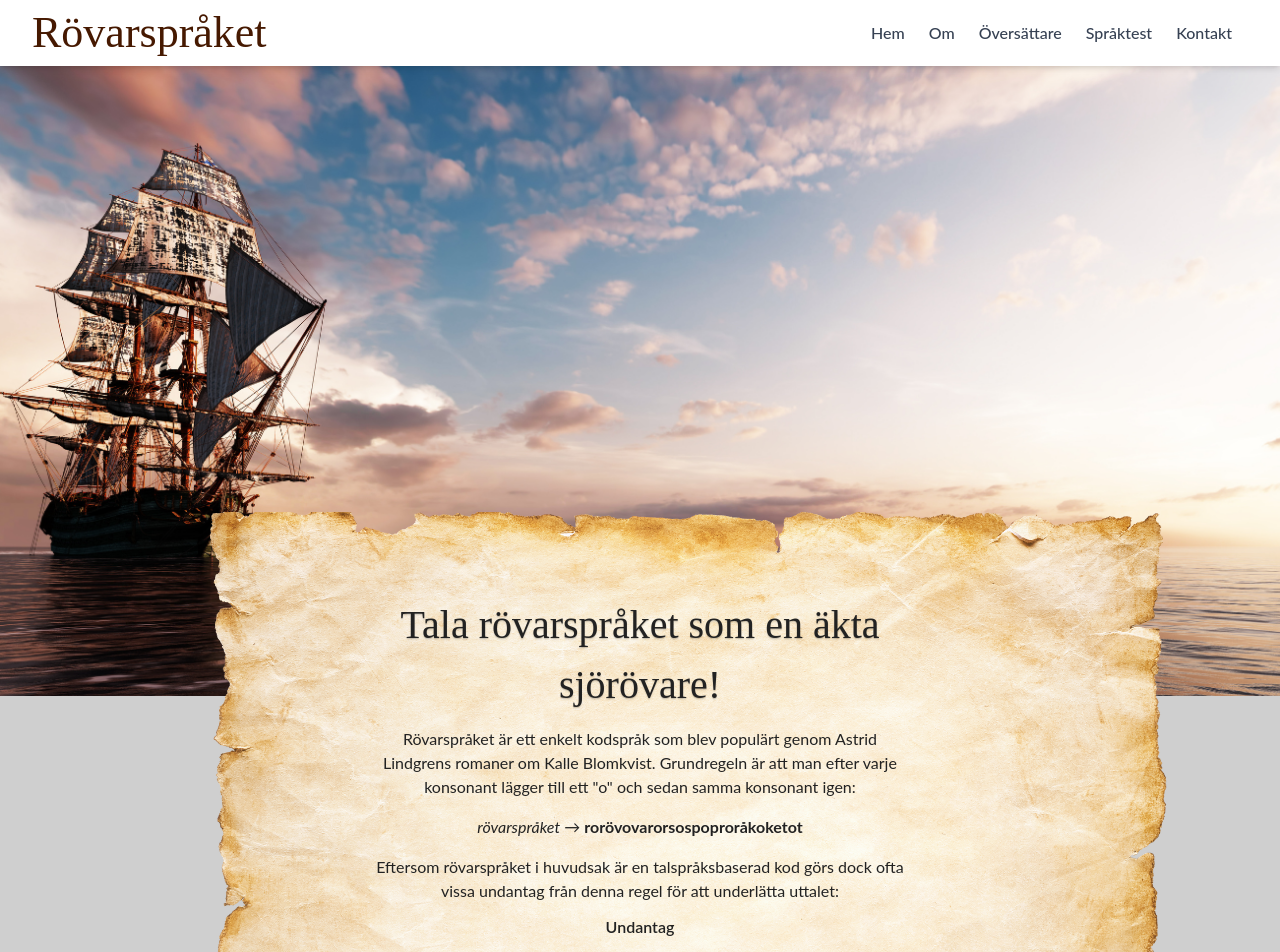
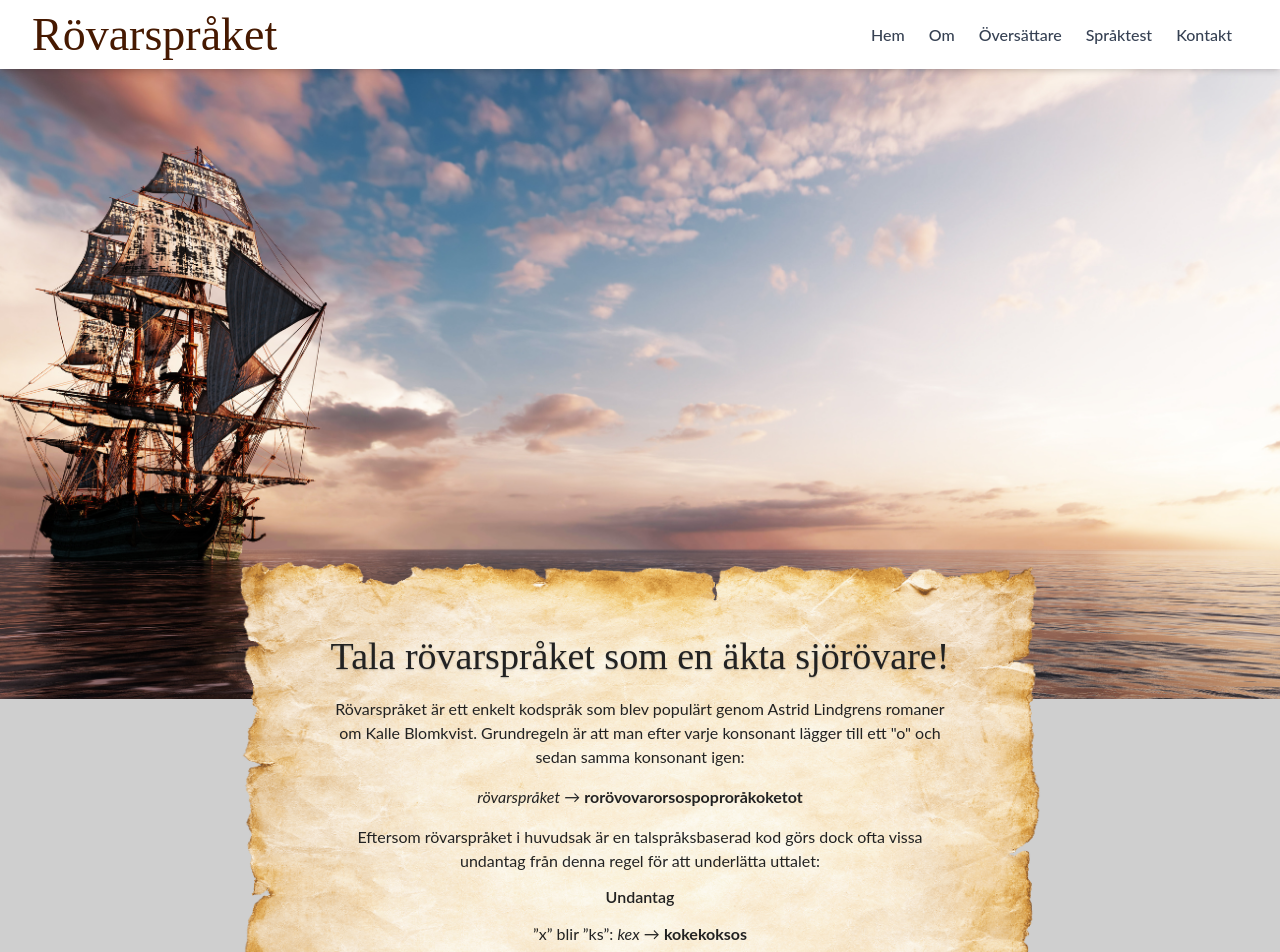
Before and after one commit to Emmelie83/RobberLanguageTranslator, a React (Vite) app: page / in a window 1280 px wide. Shown: the top 952 px of the page. Built offline with nearby package versions, Linux system fonts and the light colour scheme; a web font is replaced by a local one.

Commit message:
change paper picture

```diff
--- a/src/components/contact.tsx
+++ b/src/components/contact.tsx
@@ -20,7 +20,7 @@ const Contact: React.FC = () => {
 				</p>
 
 				{/* Email Address */}
-				<address className="not-italic mt-6 mb-10">
+				<address className="not-italic mt-6 mb-12">
 					info@emmeliejohansson.com
 				</address>
 
@@ -28,7 +28,7 @@ const Contact: React.FC = () => {
 				<img
 					src={Skull}
 					alt="En dödskalle"
-					className="mx-auto w-30 h-auto mt-12"
+					className="mx-auto w-26 h-auto mt-12"
 				/>
 			</div>
 		</section>
--- a/src/components/rules.tsx
+++ b/src/components/rules.tsx
@@ -3,9 +3,9 @@ import Paper from "../assets/img/Paper.png";
 
 const Rules: React.FC = () => (
 	<section
-		className="flex justify-center items-center bg-no-repeat bg-center -mt-46 h-[700px] mb-16"
+		className="flex justify-center items-center bg-no-repeat bg-center -mt-56 bg-contain h-[750px] mb-16"
 		style={{ backgroundImage: `url(${Paper})` }}>
-		<div className="text-center -mt-12 w-5/12">
+		<div className="text-center w-full max-w-2xl px-6 -mt-12">
 			<h2 className="mb-3 text-shadow-sm">
 				Tala rövarspråket som en äkta sjörövare!
 			</h2>
--- a/src/components/test.tsx
+++ b/src/components/test.tsx
@@ -14,7 +14,7 @@ const Test: React.FC = () => (
 			</p>
 
 			<img src={Coins} alt="Coins" className="h-40 w-auto mb-6" />
-			<button className="mb-6 mt-10 px-4 py-2 text-amber-950 border rounded shadow hover:shadow-md transition-shadow cursor-pointer">
+			<button className="mb-6 px-4 py-2 text-amber-950 border rounded shadow hover:shadow-md transition-shadow cursor-pointer">
 				Starta testet
 			</button>
 
--- a/src/index.css
+++ b/src/index.css
@@ -25,11 +25,11 @@ h3 {
 }
 
 h1 {
-  font-size: 44px;
+  font-size: 46px;
 }
 
 h2 {
-  font-size: 40px;
+  font-size: 38px;
 }
 
 h3 {
```
Also changed, not shown: src/assets/img/Paper.png.
